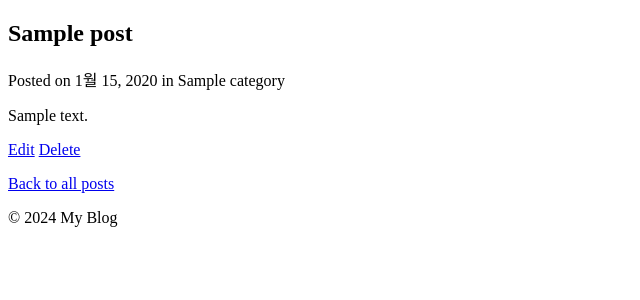
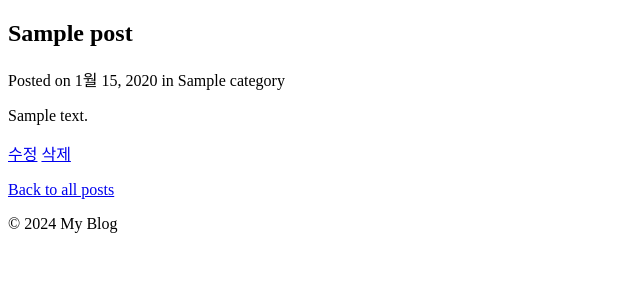
Before and after one commit to HwangDal85/django_blog_project, a Django app: page /post/1/ in a window 1280 px wide. Shown: the part 104-404 px from the top of the page, without its empty margins (0-640 px from the left). Run offline with Django 5.2, Linux system fonts and the light colour scheme; a user stored in the database is signed in; tables that the repository leaves empty hold one stand-in row (values such as "Sample post").

Commit message:
수정,삭제 post.author 참조

```diff
--- a/blog/templates/blog/post_detail.html
+++ b/blog/templates/blog/post_detail.html
@@ -16,10 +16,10 @@
         </div>
     </article>
 
-    {% if user.is_authenticated %}
+    {% if user.is_authenticated and user == post.author %}
     <div class="post-actions">
-        <a href="{% url 'post_edit' pk=post.pk %}" class="btn btn-primary">Edit</a>
-        <a href="{% url 'post_delete' pk=post.pk %}" class="btn btn-danger">Delete</a>
+        <a href="{% url 'post_edit' pk=post.pk %}" class="btn btn-primary">수정</a>
+        <a href="{% url 'post_delete' pk=post.pk %}" class="btn btn-danger">삭제</a>
     </div>
     {% endif %}
 
```
